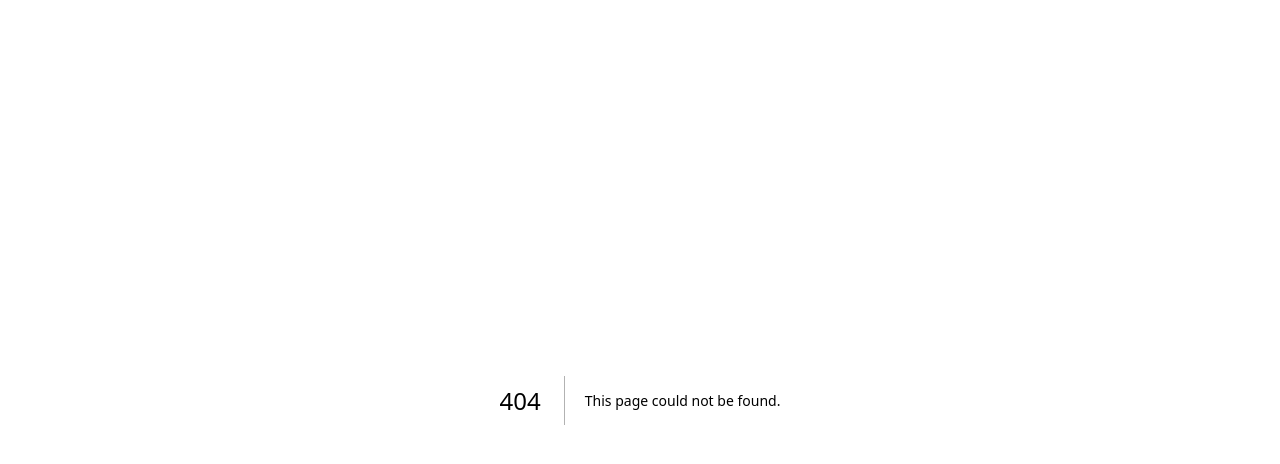
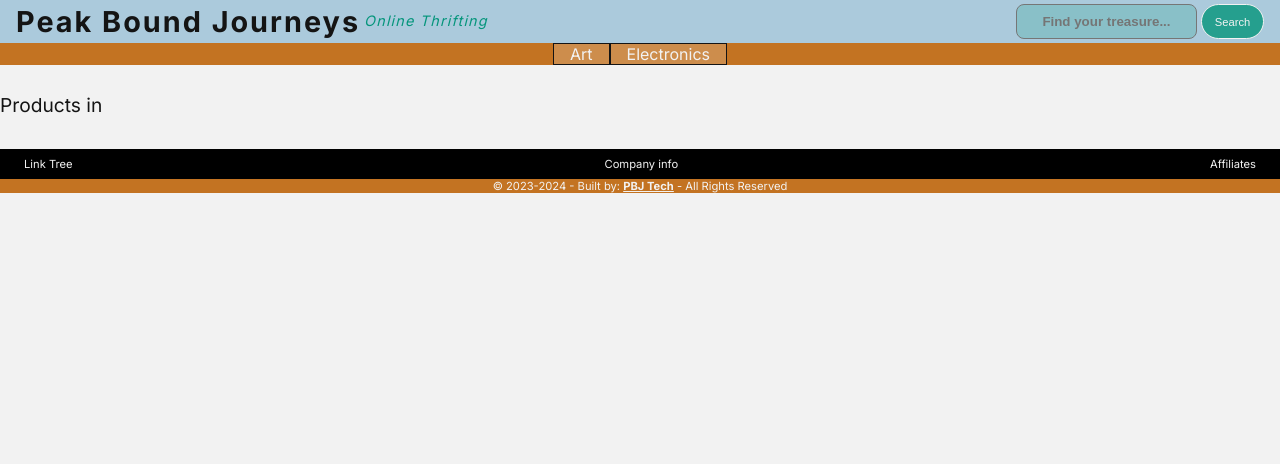
Before and after one commit to jake-the-cake/nextjs-peakboundjourneys, a Next.js app: page /shop/products in a window 1280 px wide. Before the commit this address had no page. Shown: the top 464 px of the page. Built offline with nearby package versions, Linux system fonts and the light colour scheme.

Commit message:
start ecom

```diff
--- a/app/globals.css
+++ b/app/globals.css
@@ -113,14 +113,12 @@ footer {
 .primary-200 { --element-bg: var(--primary), .2;}
 .primary-300 { --element-bg: var(--primary), .3;}
 
-.secondary {
-  --element-bg: var(--secondary);
-}
+.secondary { --element-bg: var(--secondary);}
+.secondary-300 { --element-bg: var(--secondary), .3;}
+.secondary-500 { --element-bg: var(--secondary), .5;}
 
-.accent {
-  --element-bg: var(--accent);
-  /* border-color: hsl(var(--primary)); */
-}
+.accent {  --element-bg: var(--accent);}
+.accent-200 {  --element-bg: var(--accent), .2;}
 
 .error {
   --element-bg: var(--error);
@@ -138,9 +136,9 @@ footer {
   --element-bg: var(--dark);
 }
 
-.light {
-  --element-bg: var(--light);
-}
+.light { --element-bg: var(--light);}
+.light-100 { --element-bg: var(--light), .1;}
+.light-200 { --element-bg: var(--light), .2;}
 
 .text-primary { color: hsl(var(--primary));}
 .text-secondary { color: hsl(var(--secondary));}
--- a/app/service/page.tsx
+++ b/app/service/page.tsx
@@ -52,7 +52,7 @@ export default function Home() {
         <button className="f-auto secondary text-light shadow-sm">Seasonal</button>
         <button className="f-auto secondary text-light shadow-sm">Odd Jobs</button>
       </div>
-      <div id="service-desc" className="w-100 max-w-700 m-auto p-6 flex jc-center ai-center dark text-light">
+      <div id="service-desc" className="w-100 max-w-700 m-auto p-6 flex jc-center ai-center secondary-300 text-light">
         <ChangingDisplay />
       </div>
     </div>
--- /dev/null
+++ b/app/shop/_components/NavLink.tsx
@@ -0,0 +1,20 @@
+'use client'
+
+import { MouseEvent } from "react"
+
+type SearchByProps = {
+	department?: string
+} & StringIndexToString
+
+function handleSearch(by: SearchByProps) {
+	return function(e: MouseEvent) {
+		const search = new URLSearchParams(by).toString()
+		window.location.href = '/shop/products?' + search
+	}
+}
+
+export default function Navlink({ name }: { name: string }) {
+	return (
+		<div className='px-4 b-sm b-dark light-200 pointer' onClick={ handleSearch({department: name.toLowerCase()}) }>{ name }</div>
+	)
+}
--- /dev/null
+++ b/app/shop/layout.tsx
@@ -0,0 +1,55 @@
+import React from 'react'
+import type { Metadata } from 'next'
+import '../globals.css'
+import '../quiggle.css'
+import './theme.css'
+import UseNavMargin from '../_components/UseNavMargin'
+import Navlink from './_components/NavLink'
+
+export const metadata: Metadata = {
+  title: 'Peak Bound Journeys - Online Thrift Store',
+  description: 'My service company!',
+}
+
+
+
+export default function RootLayout({ children }: { children: React.ReactNode }) {
+	const departments = [
+		'Art',
+		'Electronics'
+	]
+  return (
+    <>
+			<nav className='flex-col secondary-300 absolute w-100'>
+				<div className='flex jc-between px-4 py-1'>
+					<div className="flex ai-start gap-1">
+						<div className="text-2xl text-dark ls-2 bold">Peak Bound Journeys</div>
+						<div className="text-md text-accent italic pt-2 ls-12">Online Thrifting</div>
+					</div>
+					<div className="flex">
+						<input placeholder='Find your treasure...' type="text" className='br-2 b-sm accent-200 text-dark bold p-0' />
+						<button className='btn-sm ms-1 accent'>Search</button>
+					</div>
+				</div>
+				<div className='primary flex jc-center'>
+					{
+						departments.map((dep: string) => <Navlink name={ dep } />)
+					}
+				</div>
+			</nav>
+			<UseNavMargin />
+			<main className='f-1 py-8'>
+				{/* Content goes here */}
+				{ children }
+			</main>
+			<footer className='dark flex-col ai-center text-sm'>
+				<div className="flex px-6 py-2 w-100 jc-between">
+					<div>Link Tree</div>
+					<div>Company info</div>
+					<div>Affiliates</div>
+				</div>
+				<div className="primary w-100 text-center">&copy; 2023-2024 - Built by: <a href='https://peakboundjourneys.com/tech' className='bold text-light text-hover-secondary'>PBJ Tech</a> - All Rights Reserved</div>
+			</footer>
+		</>
+  )
+}
--- a/app/shop/page.tsx
+++ b/app/shop/page.tsx
@@ -2,6 +2,6 @@ import React from 'react'
 
 export default function page() {
 	return (
-		<div>page</div>
+		<div className='text-dark'>page</div>
 	)
 }
--- /dev/null
+++ b/app/shop/products/_components/SearchTitle.tsx
@@ -0,0 +1,20 @@
+'use client'
+import React, { useEffect, useState } from 'react'
+
+export default function SearchTitle() {
+	const [ search, setSearch ] = useState<any>(null)
+	useEffect(() => {
+		const obj: any = {}
+		const q = window.location.search.toString()
+		console.log(q)
+		// q.forEach(([key, value]) => {
+			// obj[key] = value
+			// console.log(key, value)
+		// })
+		if (!search) setSearch(obj)
+	}, [])
+	console.log(search)
+	return (
+		<div className="text-lg text-dark">Products in { search?.department ?? '' }</div>
+	)
+}
--- /dev/null
+++ b/app/shop/products/page.tsx
@@ -0,0 +1,12 @@
+import { useSearchParams } from 'next/navigation'
+import React from 'react'
+import SearchTitle from './_components/SearchTitle'
+
+export default function page() {
+
+	return (
+		<div className='flex-col'>
+			<SearchTitle />
+		</div>
+	)
+}
--- /dev/null
+++ b/app/shop/theme.css
@@ -0,0 +1,7 @@
+
+
+body {
+	background-color: hsl(var(--light));
+}
+
+.ls-2 { letter-spacing: 2px;}
```
